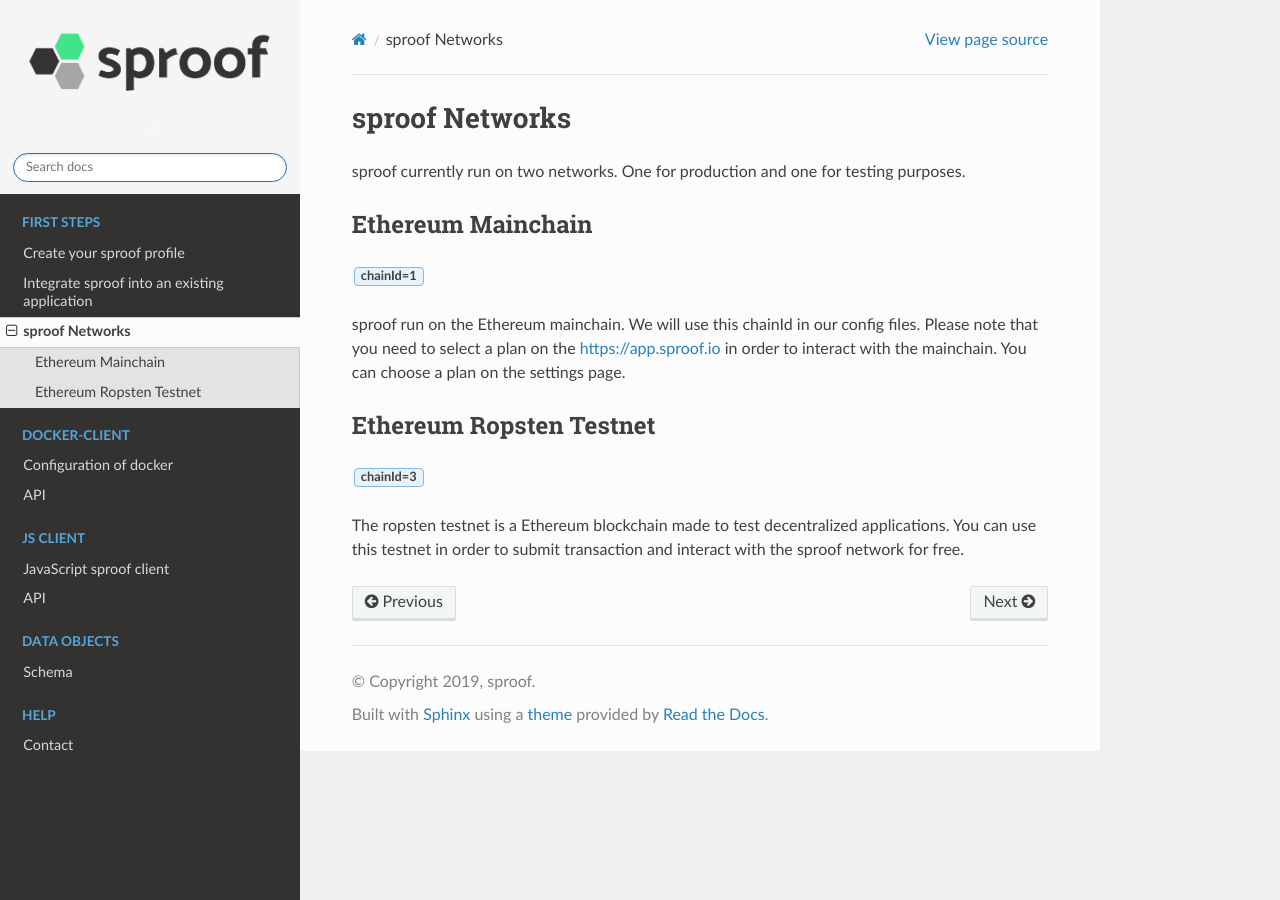
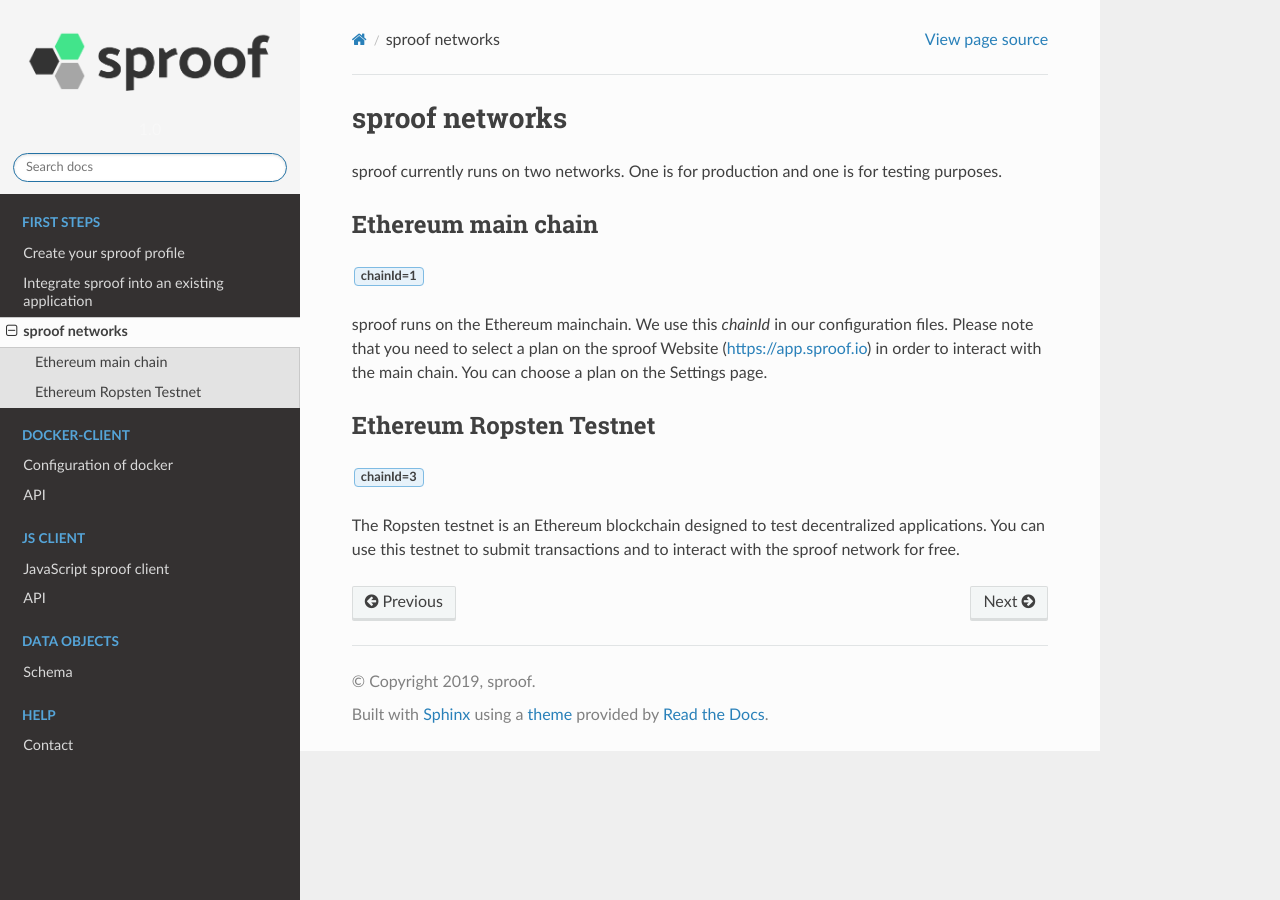
Before and after one commit to sproof/docs, a Sphinx documentation site: the page built from docs/first/network-sproof.rst, in a window 1280 px wide. Built offline with Sphinx 7.4.7 and the Read the Docs theme 2.0.0, drawn with Linux system fonts in a browser that asks for light colours.

Commit message:
Fix wording

```diff
--- a/docs/first/network-sproof.rst
+++ b/docs/first/network-sproof.rst
@@ -1,17 +1,17 @@
 ============
-sproof Networks
+sproof networks
 ============
 
-sproof currently run on two networks. One for production and one for testing purposes.
+sproof currently runs on two networks. One is for production and one is for testing purposes.
 
-Ethereum Mainchain
+Ethereum main chain
 ------------
 :guilabel:`chainId=1`
 
-sproof run on the Ethereum mainchain. We will use this chainId in our config files. Please note that you need to select a plan on the https://app.sproof.io in order to interact with the mainchain. You can choose a plan on the settings page.
+sproof runs on the Ethereum mainchain. We use this `chainId` in our configuration files. Please note that you need to select a plan on the sproof Website (https://app.sproof.io) in order to interact with the main chain. You can choose a plan on the Settings page.
 
 Ethereum Ropsten Testnet
 ------------
 :guilabel:`chainId=3`
 
-The ropsten testnet is a Ethereum blockchain made to test decentralized applications. You can use this testnet in order to submit transaction and interact with the sproof network for free.
+The Ropsten testnet is an Ethereum blockchain designed to test decentralized applications. You can use this testnet to submit transactions and to interact with the sproof network for free.
```
